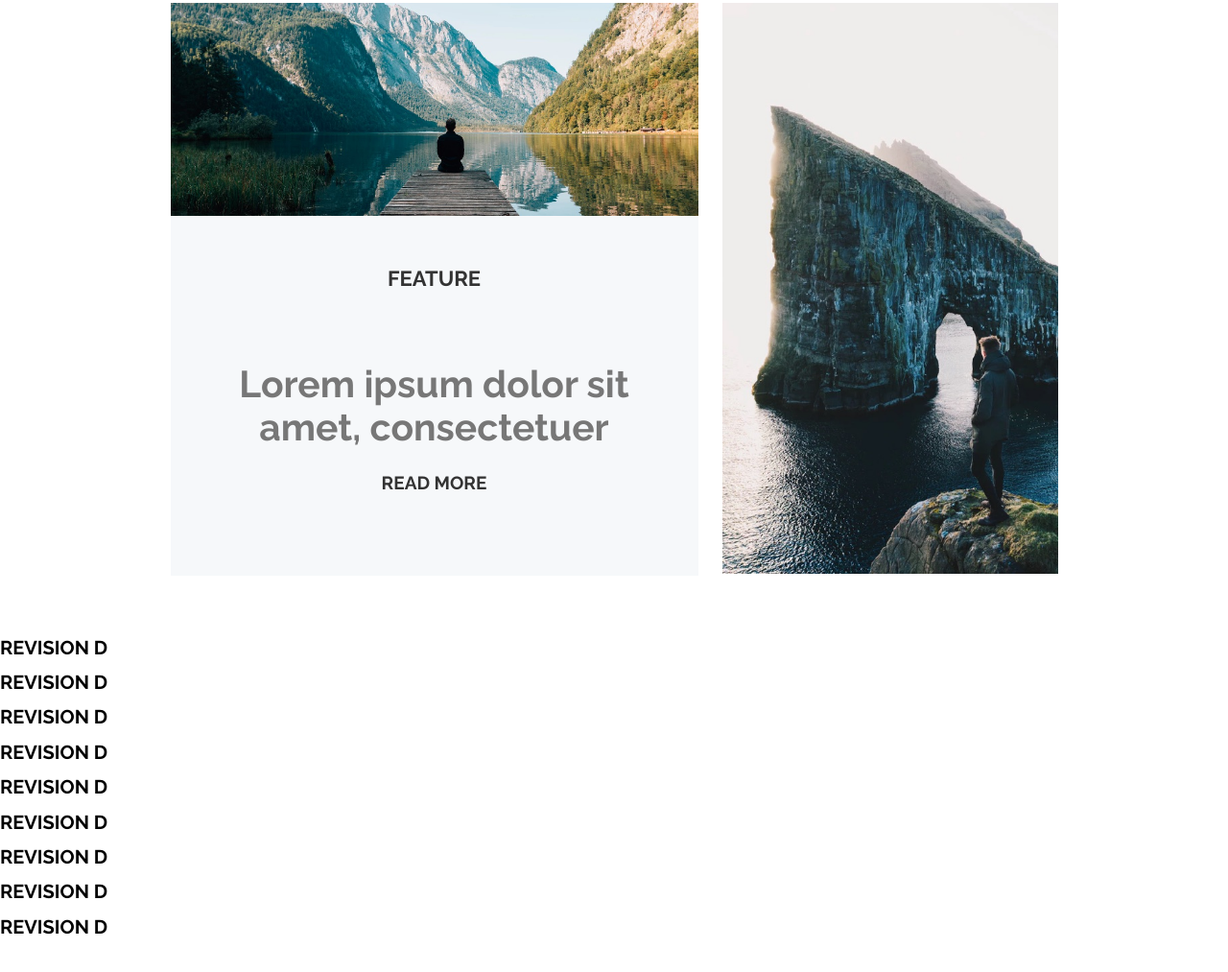
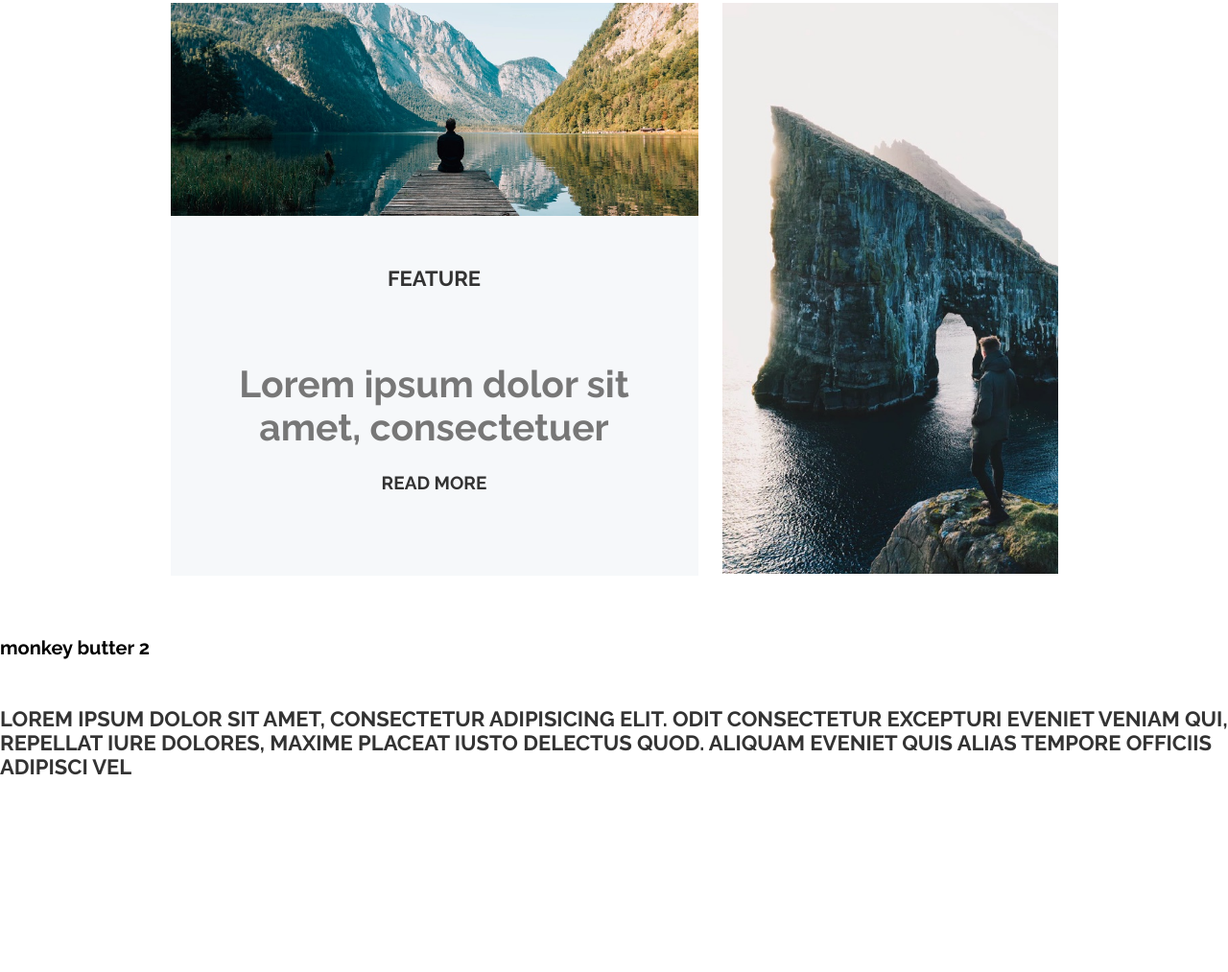
Before and after one commit to socceronly/project-1-a-flexbox, a plain HTML site: page index.html in a window 1280 px wide. Shown: the part 2066-3079 px from the top of the page at 96% size. After the commit the page ends 2979 px from the top, so only its background shows below. Drawn offline with Linux system fonts and the light colour scheme.

```diff
--- a/index.html
+++ b/index.html
@@ -79,17 +79,10 @@
 		</div>
 	</main>
 	<aside>
-		<h1>REVISION D</h1>
-		<h1>REVISION D</h1>
-		<h1>REVISION D</h1>
-		<h1>REVISION D</h1>
-		<h1>REVISION D</h1>
-		<h1>REVISION D</h1>
-		<h1>REVISION D</h1>
-		<h1>REVISION D</h1>
-		<h1>REVISION D</h1>
 
 
+		<h1>monkey butter 2</h1>
+		<h3>Lorem ipsum dolor sit amet, consectetur adipisicing elit. Odit consectetur excepturi eveniet veniam qui, repellat iure dolores, maxime placeat iusto delectus quod. Aliquam eveniet quis alias tempore officiis adipisci vel</h3>
 	</aside>
 	<footer>
 
```
